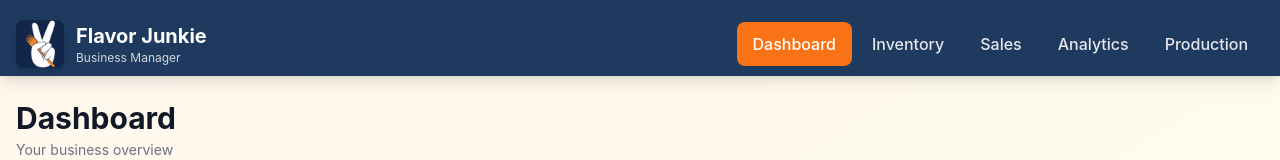
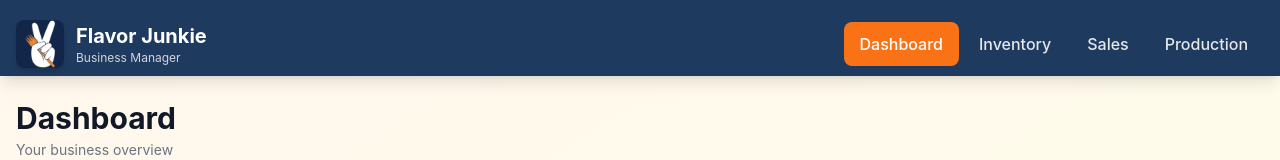
Before and after one commit to jbibz/flavor-manager, a React (Vite) app: page / in a window 1280 px wide. Shown: the top 160 px of the page. Built offline with nearby package versions, Linux system fonts and the light colour scheme; no server answers; the database is empty.

Commit message:
Updated App.tsx

```diff
--- a/src/App.tsx
+++ b/src/App.tsx
@@ -3,7 +3,6 @@ import Dashboard from './pages/Dashboard';
 import Inventory from './pages/Inventory';
 import ProductDetail from './pages/ProductDetail';
 import SalesTracking from './pages/SalesTracking';
-import SalesAnalytics from './pages/SalesAnalytics';
 import Production from './pages/Production';
 import Header from './components/Header';
 import BottomNav from './components/BottomNav';
@@ -13,7 +12,7 @@ import QuickComponentModal from './components/QuickComponentModal';
 import AddSaleModal from './components/AddSaleModal';
 import Toast, { ToastMessage, createToast, ToastType } from './components/Toast';
 
-type Page = 'dashboard' | 'inventory' | 'sales' | 'analytics' | 'production' | 'product-detail';
+type Page = 'dashboard' | 'inventory' | 'sales' | 'production' | 'product-detail';
 type QuickAction = 'batch' | 'components' | 'sale' | null;
 
 function App() {
@@ -65,8 +64,6 @@ function App() {
         );
       case 'sales':
         return <SalesTracking key={refreshKey} showToast={showToast} />;
-      case 'analytics':
-        return <SalesAnalytics key={refreshKey} />;
       case 'production':
         return <Production key={refreshKey} />;
       default:
--- a/src/components/BottomNav.tsx
+++ b/src/components/BottomNav.tsx
@@ -1,6 +1,6 @@
-import { LayoutDashboard, Package, DollarSign, BarChart3, Factory } from 'lucide-react';
+import { LayoutDashboard, Package, DollarSign, Factory } from 'lucide-react';
 
-type Page = 'dashboard' | 'inventory' | 'sales' | 'analytics' | 'production';
+type Page = 'dashboard' | 'inventory' | 'sales' | 'production';
 
 interface BottomNavProps {
   currentPage: string;
@@ -11,7 +11,6 @@ const navItems: { id: Page; label: string; icon: typeof LayoutDashboard }[] = [
   { id: 'dashboard', label: 'Home', icon: LayoutDashboard },
   { id: 'inventory', label: 'Inventory', icon: Package },
   { id: 'sales', label: 'Sales', icon: DollarSign },
-  { id: 'analytics', label: 'Analytics', icon: BarChart3 },
   { id: 'production', label: 'Production', icon: Factory }
 ];
 
--- a/src/components/Header.tsx
+++ b/src/components/Header.tsx
@@ -1,4 +1,4 @@
-type Page = 'dashboard' | 'inventory' | 'sales' | 'analytics' | 'production';
+type Page = 'dashboard' | 'inventory' | 'sales' | 'production';
 
 interface HeaderProps {
   currentPage: string;
@@ -9,7 +9,6 @@ const navItems: { id: Page; label: string }[] = [
   { id: 'dashboard', label: 'Dashboard' },
   { id: 'inventory', label: 'Inventory' },
   { id: 'sales', label: 'Sales' },
-  { id: 'analytics', label: 'Analytics' },
   { id: 'production', label: 'Production' }
 ];
 
```
